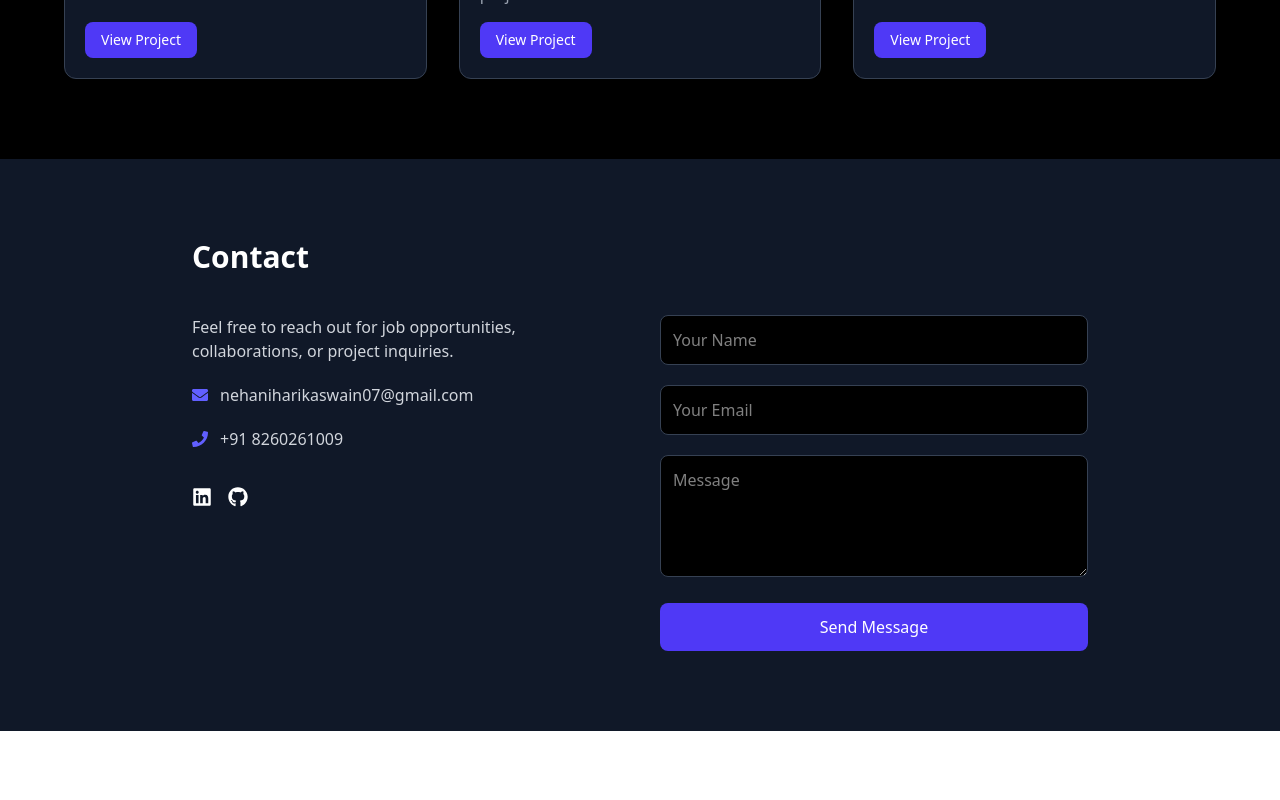
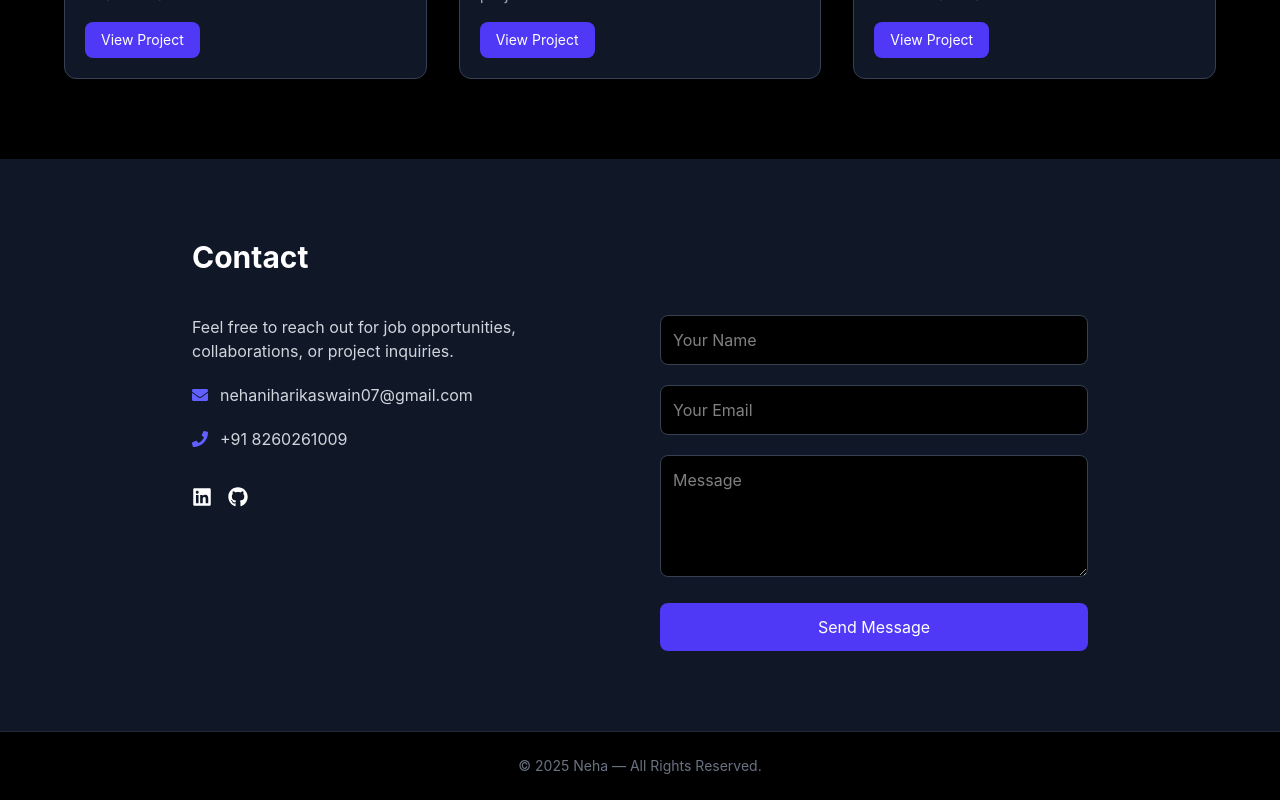
Before and after one commit to NiharikaNeha/.NEHA, a React (Vite) app in the folder Frontend/: page / in a window 1280 px wide. Shown: the part 1710-2510 px from the top of the page. Before the commit the page ends 2441 px from the top, so only its background shows below. Built offline with nearby package versions, Linux system fonts and the light colour scheme.

Commit message:
completed

```diff
--- a/Frontend/src/App.jsx
+++ b/Frontend/src/App.jsx
@@ -1,20 +1,22 @@
-import React from "react";
+// src/App.jsx
 import Navbar from "./components/Navbar";
 import Hero from "./components/Hero";
 import About from "./components/About";
 import Skills from "./components/Skills";
 import Projects from "./components/Projects";
 import Contact from "./components/Contact";
+import Footer from "./components/Footer";
 
 const App = () => {
   return (
-    <div className="bg-black text-white min-h-screen scroll-smooth">
+    <div className="bg-black text-white font-inter">
       <Navbar />
       <Hero />
       <About />
       <Skills />
       <Projects />
       <Contact />
+      <Footer />
     </div>
   );
 };
--- a/Frontend/src/index.css
+++ b/Frontend/src/index.css
@@ -1,4 +1,14 @@
 @import "tailwindcss";
+
+/* Smooth scroll */
+html {
+  scroll-behavior: smooth;
+}
+
+/* Font */
+body {
+  font-family: 'Inter', sans-serif;
+}
 
 /* Theme tokens — used by components */
 :root{
```
Also changed, not shown: Frontend/src/main.jsx (+8 -8 lines).
